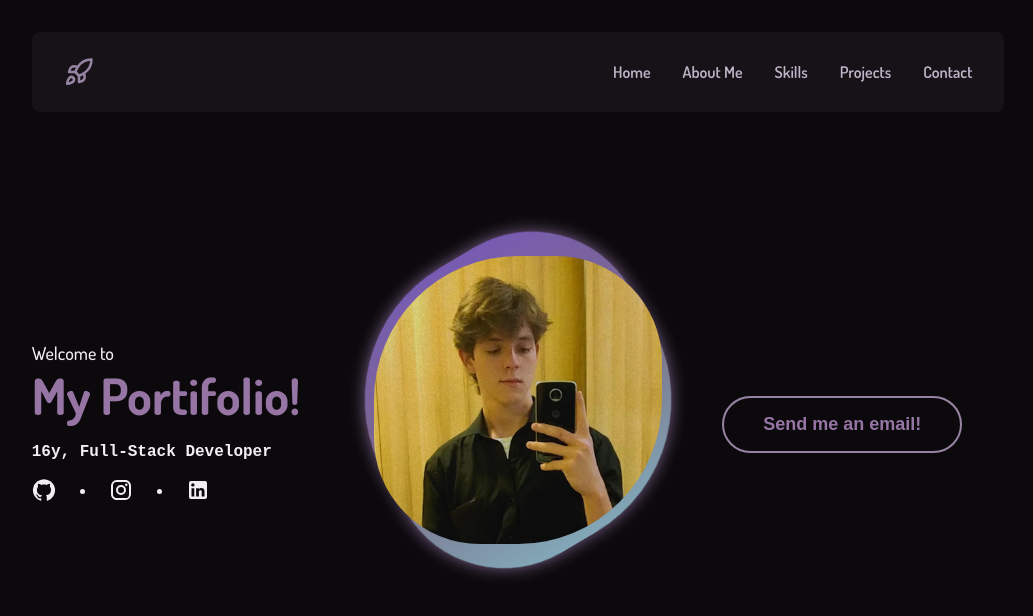
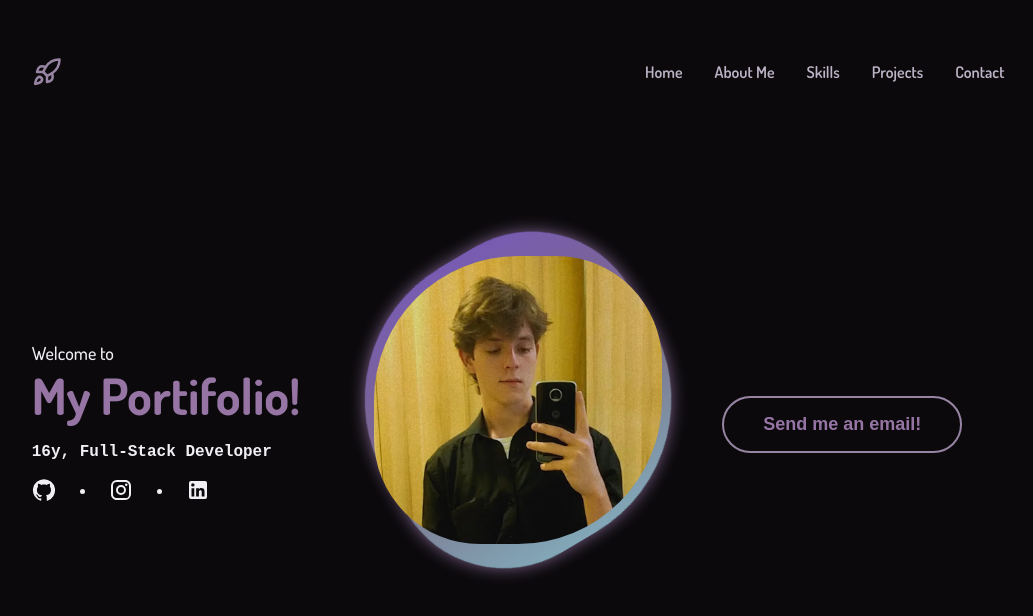
Before and after one commit to rapon1kt/my-portifolio, a Next.js app: page / in a window 1280 px wide. Shown: the top 616 px of the page, without its empty margins (122-1155 px from the left). Built offline with nearby package versions, Linux system fonts and the light colour scheme.

Commit message:
feat: remove navbar background color and add hover padding

```diff
--- a/src/components/navbar/navbar.css
+++ b/src/components/navbar/navbar.css
@@ -5,15 +5,14 @@
 	border-radius: 8px;
 	flex-direction: row;
 	align-items: center;
-	padding-inline: 2rem;
 	transition: all ease 0.5s;
 	justify-content: space-between;
-	background-color: var(--navbar-color);
 }
 
 #navbar:hover {
 	background-color: var(--navbar-hover);
 	box-shadow: var(--navbar-shadow) 0px 0px 1.5rem;
+	padding-inline: 2rem;
 }
 
 .logo {
```
